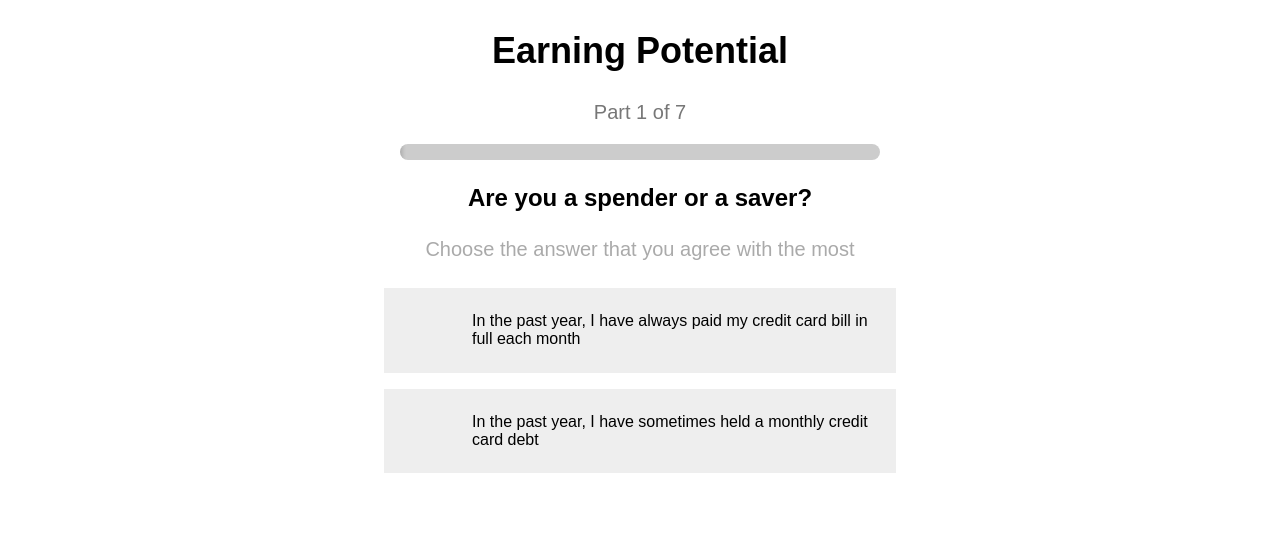
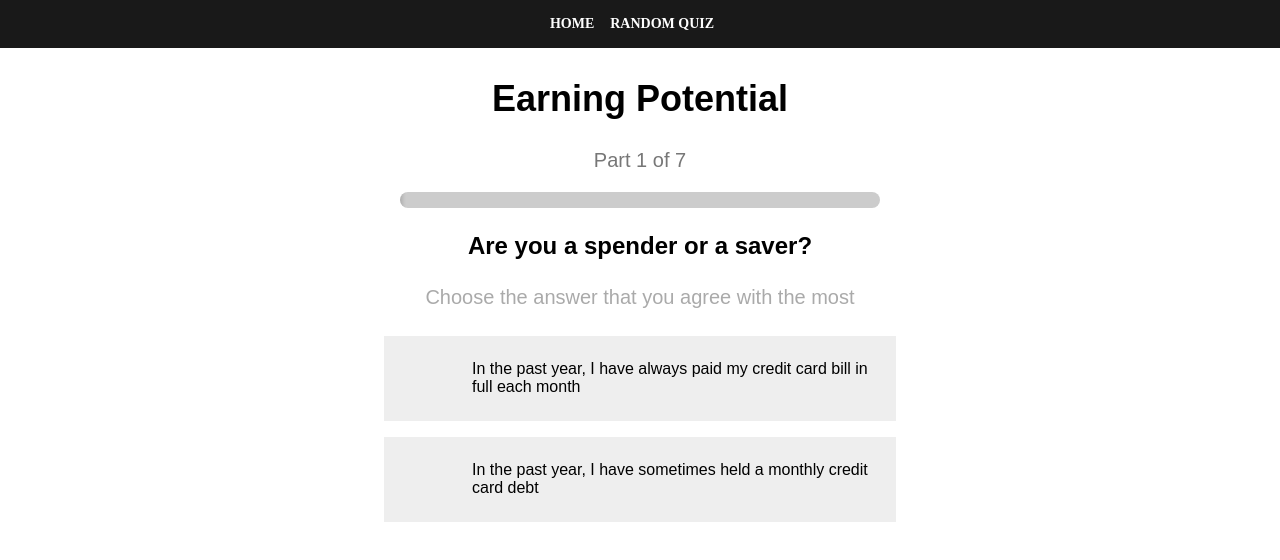
Before and after one commit to MarcL/nextjs-quiz, a Next.js app: page / in a window 1280 px wide. Shown: the top 560 px of the page. Built offline with nearby package versions, Linux system fonts and the light colour scheme.

Commit message:
Add navigation

```diff
--- /dev/null
+++ b/components/navigation.js
@@ -0,0 +1,10 @@
+import Link from 'next/link';
+
+export default () => (
+    <header className="bg-black-90 w-100 ph2 pv2 pv3-ns ph3-m ph4-l">
+        <nav className="f6 fw6 ttu tc center">
+            <Link href="/"><a className="link dim white dib mr3" title="Home">Home</a></Link>
+            <Link href="/random"><a className="link dim white dib mr3" title="About">Random Quiz</a></Link>
+        </nav>
+    </header>
+);
--- a/components/page.js
+++ b/components/page.js
@@ -1,13 +1,15 @@
-// import Header from './header'
+import Navigation from './navigation'
 import Meta from './meta'
 
 export default ({ children }) => (
-  <div id="main" className="w-75 center">
+  <div>
     <Meta />
-    {/*<Header />*/}
+    <Navigation />
 
-    <div className="page avenir">
-      { children }
+    <div id="main" className="w-75 center">
+      <div className="page avenir">
+        { children }
+      </div>
     </div>
   </div>
 );
```
